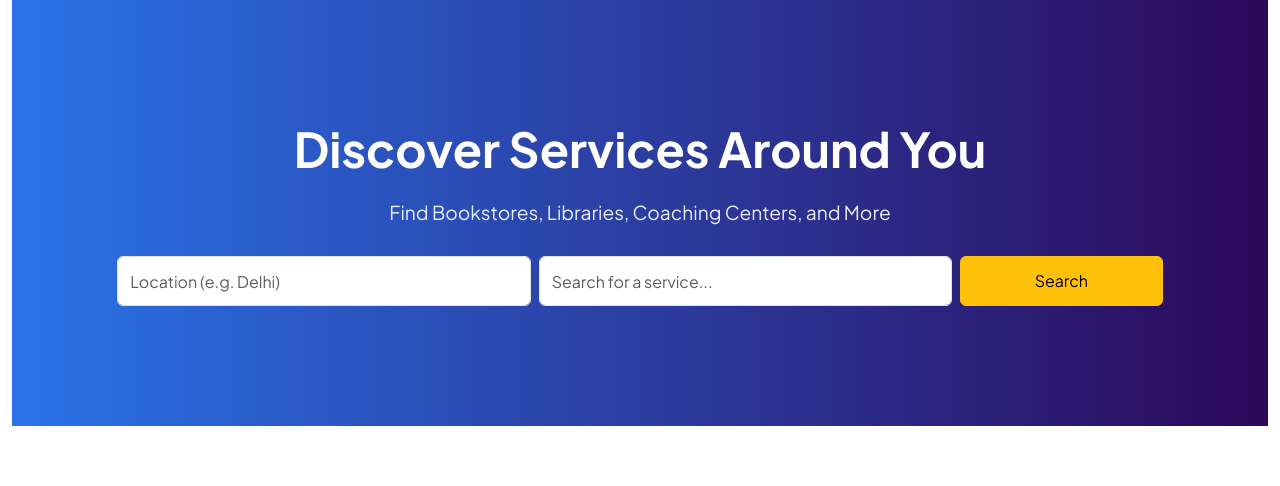
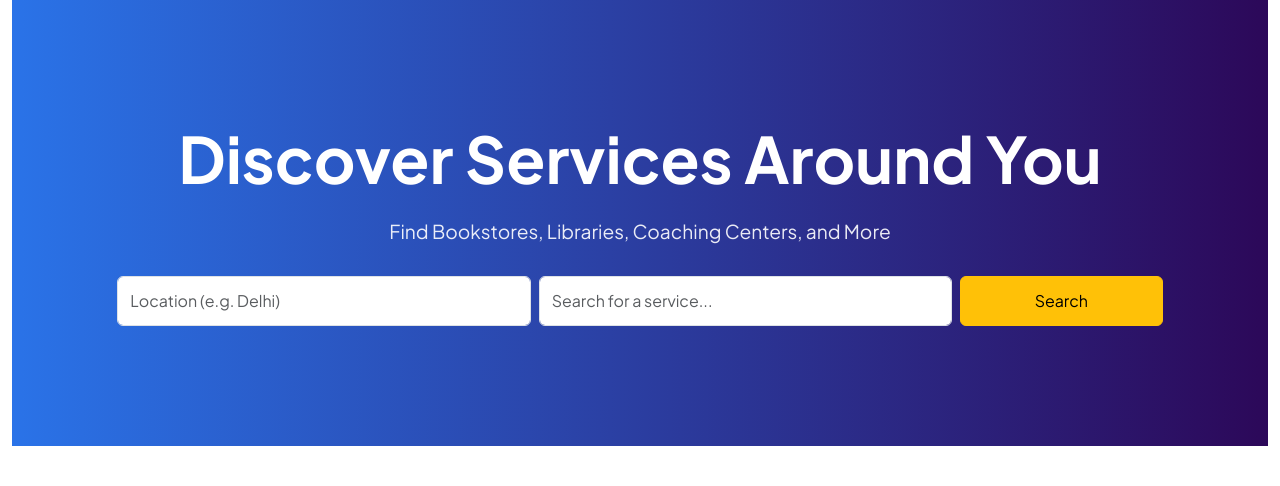
Before and after one commit to Vansh-876/EduRadar, a Node server app: page / in a window 1280 px wide. Shown: the part 80-566 px from the top of the page. Run offline with Node 20, Linux system fonts and the light colour scheme; some libraries are stand-ins or nearby versions.

Commit message:
new changes

```diff
--- a/views/home.ejs
+++ b/views/home.ejs
@@ -14,7 +14,7 @@
   }
 
   .hero-section h1 {
-    font-size: 3rem;
+    font-size: 4rem;
     font-weight: bold;
     margin-bottom: 20px;
   }
```
